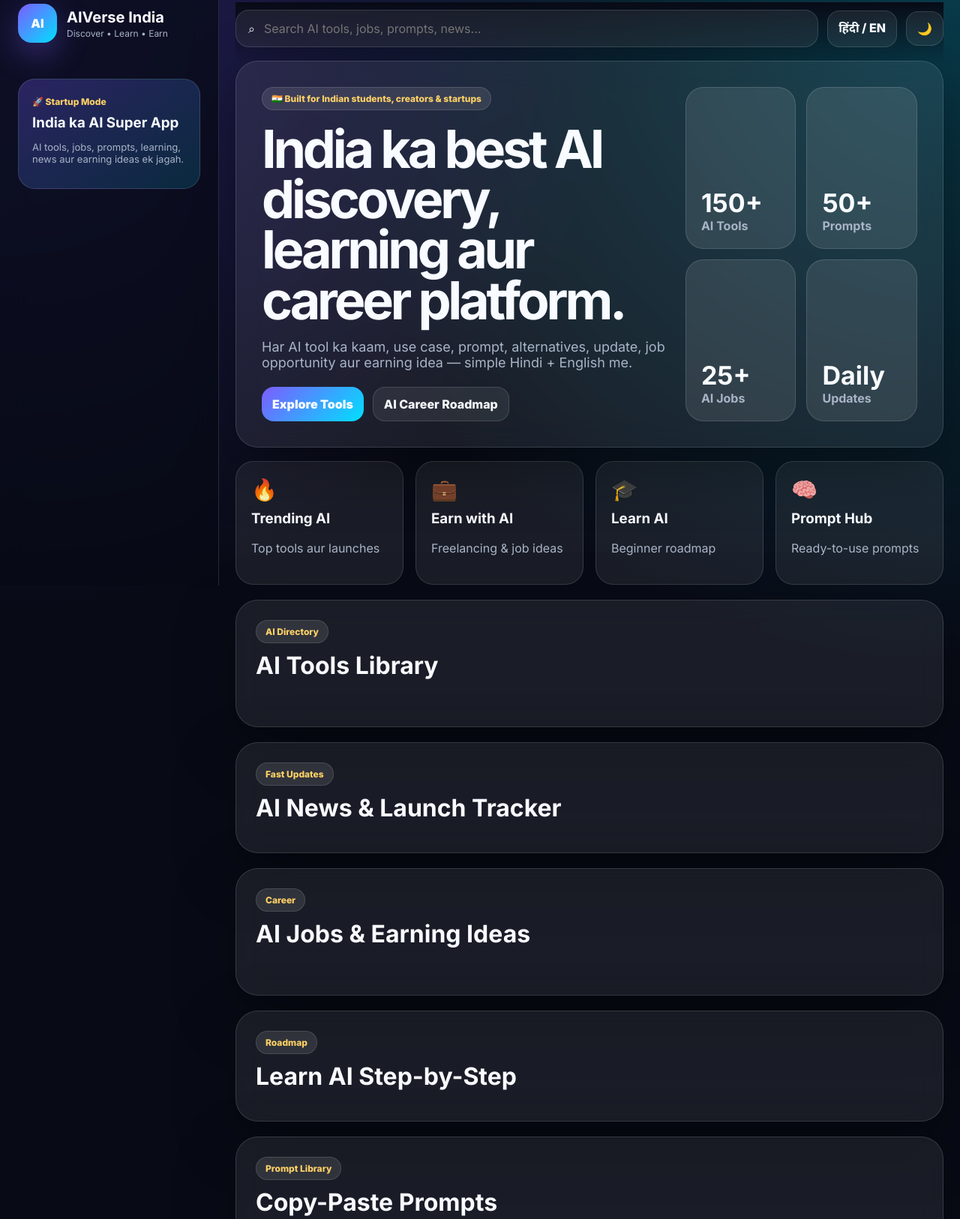
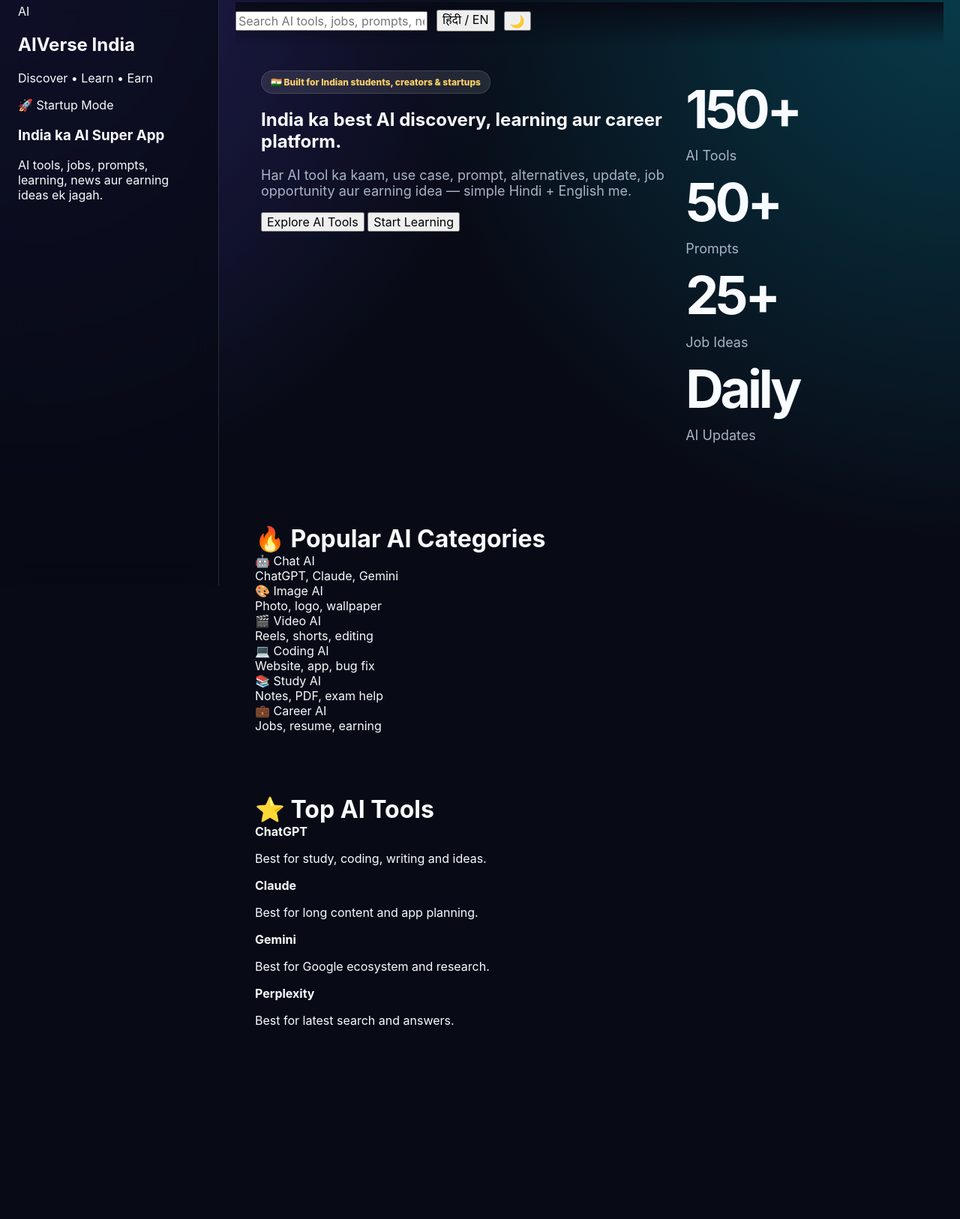
Before and after one commit to anshukumaranshu21869-del/Ai-hub-1, a plain HTML site: page index.html in a window 1280 px wide. Shown: the part 19-1645 px from the top of the page at 75% size. After the commit the page ends 1454 px from the top, so only its background shows below. Drawn offline with Linux system fonts and the light colour scheme.

Commit message:
Refactor HTML structure and update titles

```diff
--- a/index.html
+++ b/index.html
@@ -3,24 +3,21 @@
 <head>
   <meta charset="UTF-8" />
   <meta name="viewport" content="width=device-width, initial-scale=1.0" />
-  <title>AIVerse India — AI Super App</title>
-  <link rel="preconnect" href="https://fonts.googleapis.com">
-  <link rel="preconnect" href="https://fonts.gstatic.com" crossorigin>
-  <link href="https://fonts.googleapis.com/css2?family=Inter:wght@400;500;600;700;800;900&family=Noto+Sans+Devanagari:wght@400;600;700;800&display=swap" rel="stylesheet">
+  <title>AIVerse India - AI Super App</title>
   <link rel="stylesheet" href="styles.css" />
 </head>
 <body>
-  <div class="app-shell">
+  <div class="app">
     <aside class="sidebar">
-      <div class="brand">
-        <div class="brand-logo">AI</div>
+      <div class="logo">
+        <div class="logo-box">AI</div>
         <div>
-          <h1>AIVerse India</h1>
+          <h2>AIVerse India</h2>
           <p>Discover • Learn • Earn</p>
         </div>
       </div>
-      <nav class="nav" id="sideNav"></nav>
-      <div class="premium-card">
+
+      <div class="mode-card">
         <span>🚀 Startup Mode</span>
         <h3>India ka AI Super App</h3>
         <p>AI tools, jobs, prompts, learning, news aur earning ideas ek jagah.</p>
@@ -29,93 +26,55 @@
 
     <main class="main">
       <header class="topbar">
-        <button class="icon-btn mobile-menu" id="menuBtn">☰</button>
-        <div class="search-wrap">
-          <span>⌕</span>
-          <input id="globalSearch" placeholder="Search AI tools, jobs, prompts, news..." />
-        </div>
-        <button class="pill-btn" id="langToggle">हिंदी / EN</button>
-        <button class="icon-btn" id="themeToggle">🌙</button>
+        <input type="text" placeholder="Search AI tools, jobs, prompts, news..." />
+        <button>हिंदी / EN</button>
+        <button>🌙</button>
       </header>
 
-      <section class="hero panel">
-        <div class="hero-content">
-          <div class="badge">🇮🇳 Built for Indian students, creators & startups</div>
-          <h2>India ka best AI discovery, learning aur career platform.</h2>
-          <p>Har AI tool ka kaam, use case, prompt, alternatives, update, job opportunity aur earning idea — simple Hindi + English me.</p>
-          <div class="hero-actions">
-            <button class="primary-btn" data-jump="tools">Explore Tools</button>
-            <button class="secondary-btn" data-jump="career">AI Career Roadmap</button>
+      <section class="hero">
+        <div class="hero-text">
+          <span class="badge">🇮🇳 Built for Indian students, creators & startups</span>
+          <h1>India ka best AI discovery, learning aur career platform.</h1>
+          <p>
+            Har AI tool ka kaam, use case, prompt, alternatives, update,
+            job opportunity aur earning idea — simple Hindi + English me.
+          </p>
+          <div class="hero-buttons">
+            <button>Explore AI Tools</button>
+            <button class="secondary">Start Learning</button>
           </div>
         </div>
-        <div class="hero-grid">
-          <div><strong id="toolCount">150+</strong><span>AI Tools</span></div>
-          <div><strong>50+</strong><span>Prompts</span></div>
-          <div><strong>25+</strong><span>AI Jobs</span></div>
-          <div><strong>Daily</strong><span>Updates</span></div>
+
+        <div class="stats">
+          <div><h2>150+</h2><p>AI Tools</p></div>
+          <div><h2>50+</h2><p>Prompts</p></div>
+          <div><h2>25+</h2><p>Job Ideas</p></div>
+          <div><h2>Daily</h2><p>AI Updates</p></div>
         </div>
       </section>
 
-      <section class="stats-grid">
-        <div class="stat-card"><span>🔥</span><h3>Trending AI</h3><p>Top tools aur launches</p></div>
-        <div class="stat-card"><span>💼</span><h3>Earn with AI</h3><p>Freelancing & job ideas</p></div>
-        <div class="stat-card"><span>🎓</span><h3>Learn AI</h3><p>Beginner roadmap</p></div>
-        <div class="stat-card"><span>🧠</span><h3>Prompt Hub</h3><p>Ready-to-use prompts</p></div>
+      <section class="section">
+        <h2>🔥 Popular AI Categories</h2>
+        <div class="grid">
+          <div class="card">🤖 Chat AI<br><span>ChatGPT, Claude, Gemini</span></div>
+          <div class="card">🎨 Image AI<br><span>Photo, logo, wallpaper</span></div>
+          <div class="card">🎬 Video AI<br><span>Reels, shorts, editing</span></div>
+          <div class="card">💻 Coding AI<br><span>Website, app, bug fix</span></div>
+          <div class="card">📚 Study AI<br><span>Notes, PDF, exam help</span></div>
+          <div class="card">💼 Career AI<br><span>Jobs, resume, earning</span></div>
+        </div>
       </section>
 
-      <section id="tools" class="section panel">
-        <div class="section-head">
-          <div><span class="eyebrow">AI Directory</span><h2>AI Tools Library</h2></div>
-          <div class="filters" id="toolFilters"></div>
-        </div>
-        <div class="cards-grid" id="toolsGrid"></div>
-      </section>
-
-      <section id="news" class="section panel">
-        <div class="section-head"><div><span class="eyebrow">Fast Updates</span><h2>AI News & Launch Tracker</h2></div></div>
-        <div class="news-list" id="newsList"></div>
-      </section>
-
-      <section id="career" class="section panel">
-        <div class="section-head"><div><span class="eyebrow">Career</span><h2>AI Jobs & Earning Ideas</h2></div></div>
-        <div class="cards-grid" id="careerGrid"></div>
-      </section>
-
-      <section id="learn" class="section panel">
-        <div class="section-head"><div><span class="eyebrow">Roadmap</span><h2>Learn AI Step-by-Step</h2></div></div>
-        <div class="timeline" id="roadmap"></div>
-      </section>
-
-      <section id="prompts" class="section panel">
-        <div class="section-head"><div><span class="eyebrow">Prompt Library</span><h2>Copy-Paste Prompts</h2></div></div>
-        <div class="prompt-grid" id="promptGrid"></div>
-      </section>
-
-      <section id="startup" class="section panel startup-panel">
-        <div>
-          <span class="eyebrow">Founder Dashboard</span>
-          <h2>Premium Features Roadmap</h2>
-          <p>Next version me admin dashboard, login, bookmark sync, API based live news, notification, creator profile, affiliate links, sponsored listings aur Play Store APK.</p>
-        </div>
-        <div class="feature-list">
-          <span>✅ Hindi + English UI</span>
-          <span>✅ Mobile-first design</span>
-          <span>✅ Search + filters</span>
-          <span>✅ Tool detail cards</span>
-          <span>✅ Career + earning</span>
-          <span>✅ Prompt library</span>
+      <section class="section">
+        <h2>⭐ Top AI Tools</h2>
+        <div class="tools">
+          <div class="tool"><b>ChatGPT</b><p>Best for study, coding, writing and ideas.</p></div>
+          <div class="tool"><b>Claude</b><p>Best for long content and app planning.</p></div>
+          <div class="tool"><b>Gemini</b><p>Best for Google ecosystem and research.</p></div>
+          <div class="tool"><b>Perplexity</b><p>Best for latest search and answers.</p></div>
         </div>
       </section>
     </main>
   </div>
-
-  <div class="drawer" id="detailDrawer">
-    <div class="drawer-content">
-      <button class="close-btn" id="closeDrawer">×</button>
-      <div id="drawerBody"></div>
-    </div>
-  </div>
-
-  <script src="app.js"></script>
 </body>
 </html>
```
